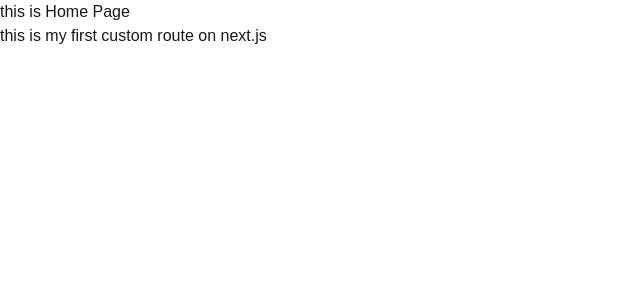
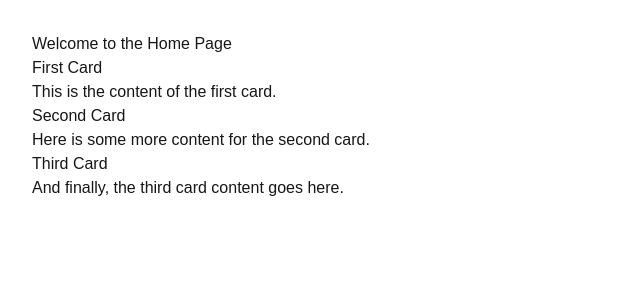
Before and after one commit to Usytech01/alx-project-0x02-setup, a Next.js app in the folder alx-project-0x02/: page /home in a window 1280 px wide. Shown: the top 300 px of the page, without its empty margins (0-640 px from the left). Built offline with nearby package versions, Linux system fonts and the light colour scheme.

Commit message:
add task 3

```diff
--- /dev/null
+++ b/alx-project-0x02/components/common/Card.tsx
@@ -0,0 +1,11 @@
+import React from "react";
+import { CardProp } from "@/interfaces";
+
+export default function({title,content}: CardProp){
+    return(
+        <div>
+            <h2>{title}</h2>
+            <p>{content}</p>
+        </div>
+    );
+}
--- /dev/null
+++ b/alx-project-0x02/components/common/PostModal.tsx
@@ -0,0 +1,40 @@
+import React, { useState } from "react";
+
+interface PostModalProps{
+    isOpen: Boolean;
+    onClose: () => void;
+    onAddPost: (title: string, content: string) => void;
+}
+
+export default function PostModal({ isOpen, onClose, onAddPost }: PostModalProps) {
+    const [title, setTitle] = useState("");
+    const [content, setContent] =useState("");
+
+    if (!isOpen) return null;
+
+    const handleSubmit = (e: React.FormEvent) => {
+        e.preventDefault();
+        if (!title.trim() || !content.trim()) return;
+        onAddPost(title, content);
+        setTitle("");
+        setContent("");
+        onClose();
+    };
+
+    return(
+        <div>
+            <div>
+                <h2>Add a New Post</h2>
+                <form action="" onSubmit={handleSubmit}>
+                    <div>
+                        <input type="text" placeholder="Title" value={title} onChange={(e) => setTitle(e.target.value)} />
+                    </div>
+                    <div>
+                        <textarea name="" placeholder="Content" value={content} onChange={(e) => setContent(e.target.value)} id=""></textarea>
+                    </div>
+                    <button type="button" onClick = {onClose}>Cancel</button>
+                </form>
+            </div>
+        </div>
+    );
+}
--- a/alx-project-0x02/components/layout/Header.tsx
+++ b/alx-project-0x02/components/layout/Header.tsx
@@ -1,5 +1,6 @@
 import Link from "next/link";
 import React from "react";
+
 
 export default function Header(){
     return(
--- /dev/null
+++ b/alx-project-0x02/interfaces/index.ts
@@ -0,0 +1,6 @@
+import React from 'react'
+
+export interface CardProp{
+    title: string;
+    content: string;
+}
--- a/alx-project-0x02/pages/home.tsx
+++ b/alx-project-0x02/pages/home.tsx
@@ -1,10 +1,15 @@
 import React from "react";
+import Card from "@/components/common/Card";
+import PostModal from "@/components/common/PostModal";
+
 
 export default function HomePage() {
-    return(
-        <div>
-            <h1>this is Home Page</h1>
-            <p>this is my first custom route on next.js</p>
-        </div>
-    );
+    return (
+    <main style={{ padding: "2rem" }}>
+      <h1>Welcome to the Home Page</h1>
+      <Card title="First Card" content="This is the content of the first card." />
+      <Card title="Second Card" content="Here is some more content for the second card." />
+      <Card title="Third Card" content="And finally, the third card content goes here." />
+    </main>
+  );
 }
```
